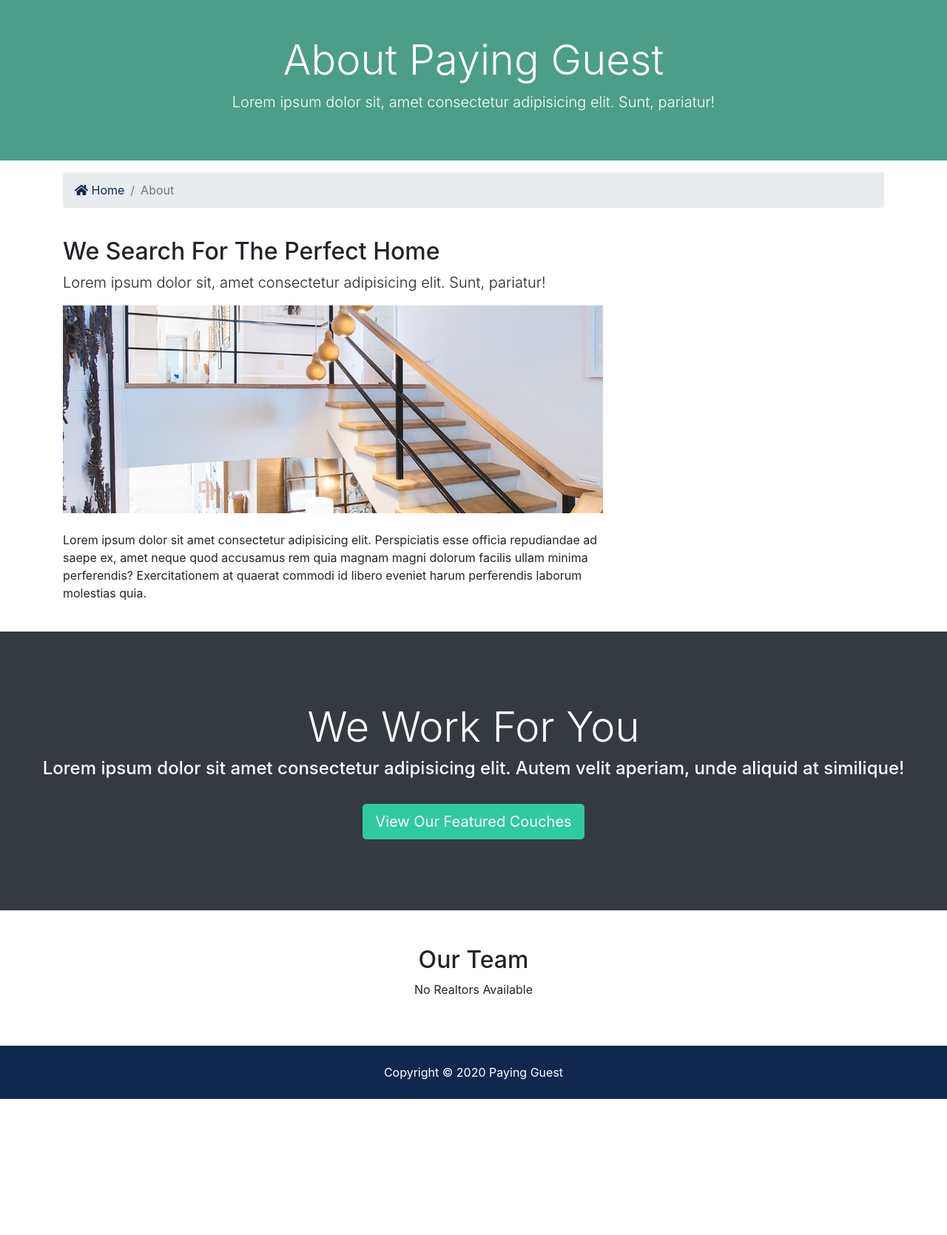
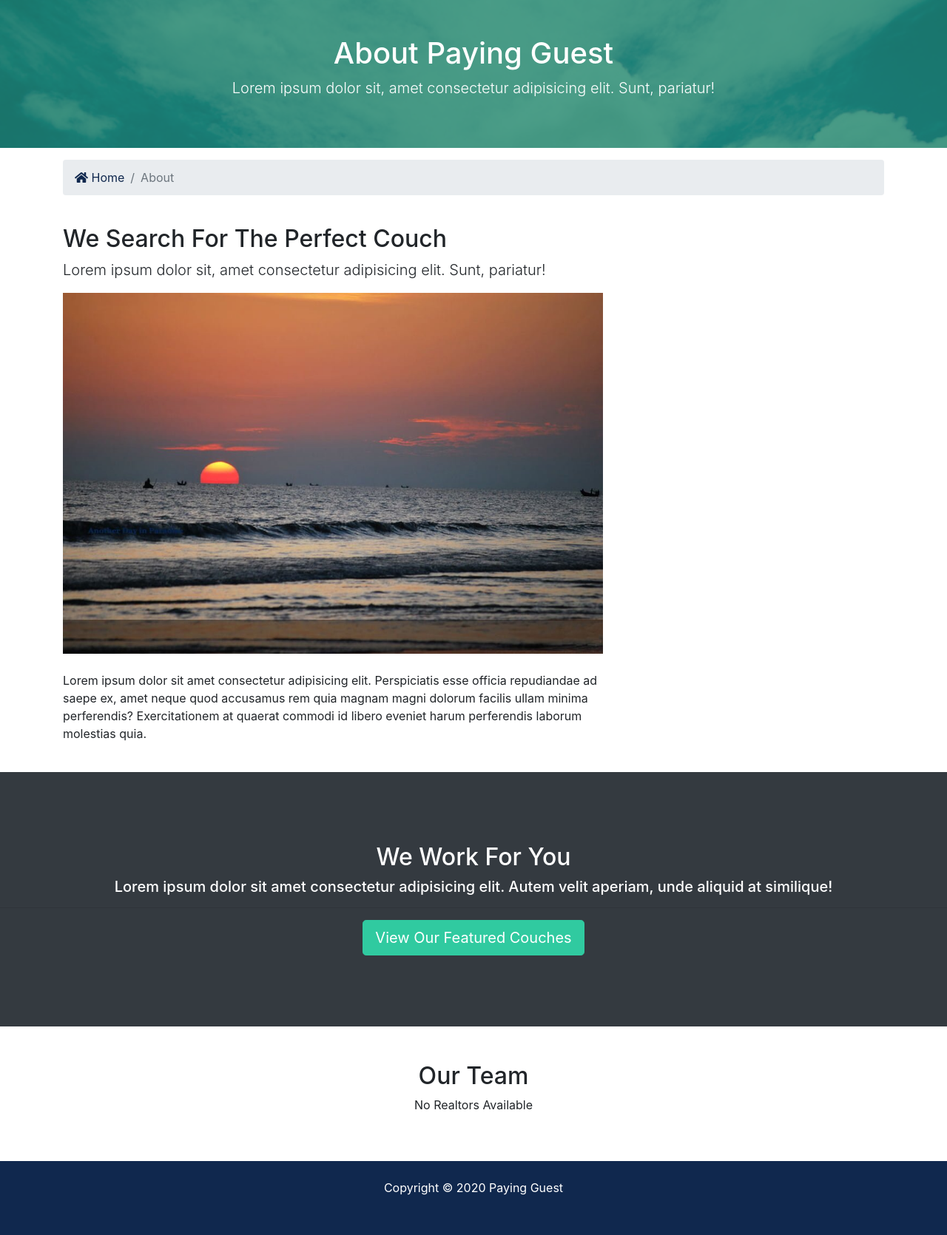
Before and after one commit to itsaiub/paying-guest, a Django app: page /about/ in a window 1280 px wide. Shown: the part 124-1794 px from the top of the page at 74% size. Before the commit the page ends 1610 px from the top, so only its background shows below. Run offline with Django 3.2, Linux system fonts and the light colour scheme; data that the repository does not hold is empty; some libraries are stand-ins or nearby versions.

Commit message:
improved functionalty

```diff
--- a/core/static/css/style.css
+++ b/core/static/css/style.css
@@ -23,10 +23,15 @@ img {
   margin-right: 0.4rem;
 }
 
+#listings {
+  background: #e8eced;
+}
+
 #showcase {
   background-image: url("../img/showcase.jpeg");
   background-repeat: no-repeat;
   background-attachment: fixed;
+  background-size: cover;
   background-position: center;
   position: relative;
   min-height: 780px;
@@ -49,7 +54,11 @@ img {
 }
 
 #services {
-  background: url(../img/building.jpg) no-repeat top center fixed/cover;
+  background-image: url("../img/building.jpg");
+  background-repeat: no-repeat;
+  background-attachment: fixed;
+  background-size: cover;
+  background-position: top center;
   min-height: 300px;
   position: relative;
   overflow: hidden;
@@ -65,7 +74,11 @@ img {
 }
 
 #showcase-inner {
-  background: url(../img/building.jpg) no-repeat top center fixed/cover;
+  background-image: url("../img/building.jpg");
+  background-repeat: no-repeat;
+  background-attachment: fixed;
+  background-size: cover;
+  background-position: top center;
   position: relative;
   overflow: hidden;
   min-height: 200px;
@@ -129,3 +142,18 @@ img {
     font-size: 40px;
   }
 }
+
+body {
+  min-height: 100vh;
+  position: relative;
+  margin: 0;
+  padding-bottom: 100px;
+  box-sizing: border-box;
+}
+
+footer {
+  position: absolute;
+  bottom: 0;
+  height: 100px;
+  width: 100%;
+}
--- a/templates/pages/about.html
+++ b/templates/pages/about.html
@@ -1,11 +1,15 @@
-{% extends "base.html" %} {% load static %} {% block title %} About - {{
-block.super }} {% endblock title %} {% block content %}
+{% extends "base.html" %} {% load static %}
+<!--  -->
+{% block title %} About - {{ block.super }} {% endblock title %}
+
+<!--  -->
+{% block content %}
 
 <section id="showcase-inner" class="py-5 text-white">
   <div class="container">
     <div class="row text-center">
       <div class="col-md-12">
-        <h1 class="display-4">About Paying Guest</h1>
+        <h1 class="display-6">About Paying Guest</h1>
         <p class="lead">
           Lorem ipsum dolor sit, amet consectetur adipisicing elit. Sunt,
           pariatur!
@@ -35,7 +39,7 @@ block.super }} {% endblock title %} {% block content %}
   <div class="container">
     <div class="row">
       <div class="col-md-8">
-        <h2>We Search For The Perfect Home</h2>
+        <h2>We Search For The Perfect Couch</h2>
         <p class="lead">
           Lorem ipsum dolor sit, amet consectetur adipisicing elit. Sunt,
           pariatur!
@@ -71,11 +75,11 @@ block.super }} {% endblock title %} {% block content %}
 
 <!-- Work -->
 <section id="work" class="bg-dark text-white text-center">
-  <h2 class="display-4">We Work For You</h2>
-  <h4>
+  <h2 class="display-5">We Work For You</h2>
+  <h5>
     Lorem ipsum dolor sit amet consectetur adipisicing elit. Autem velit
     aperiam, unde aliquid at similique!
-  </h4>
+  </h5>
   <hr />
   <a
     href="{% url 'couches:couches' %}"
```
Also changed, not shown: core/static/img/about.jpg, core/static/img/building.jpg, core/static/img/showcase (copy).jpg (deleted).
